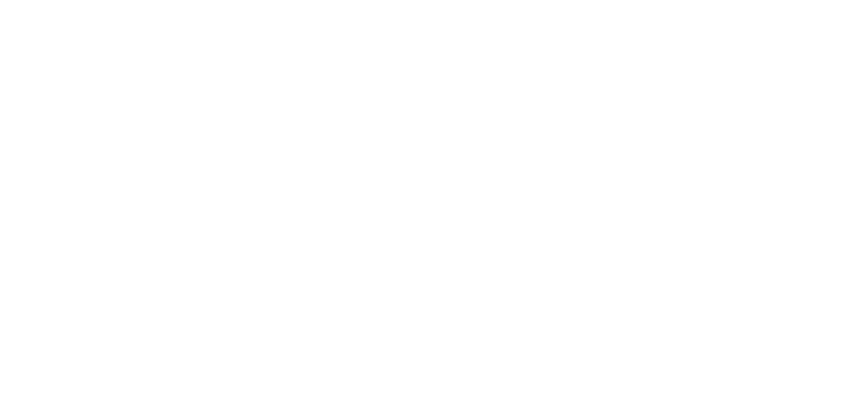
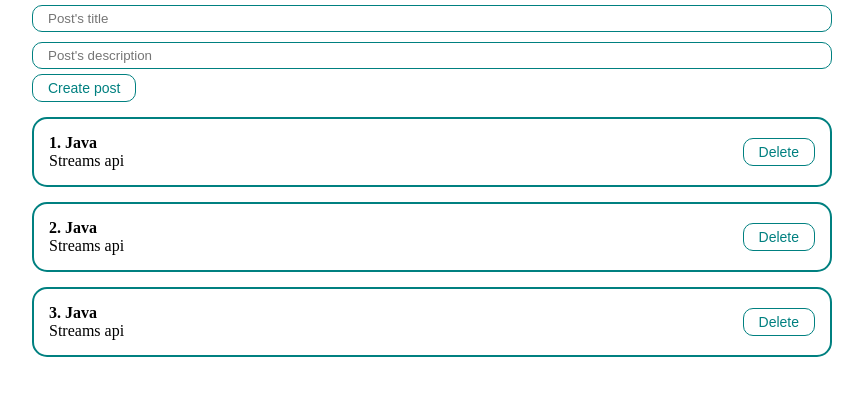
Before and after one commit to 01morozov92/react_example, a React (Create React App) app: page / in a window 1280 px wide. Shown: the top 396 px of the page, without its empty margins (208-1071 px from the left). Built offline with nearby package versions, Linux system fonts and the light colour scheme.

Commit message:
input => postsList

```diff
--- a/src/App.js
+++ b/src/App.js
@@ -1,11 +1,26 @@
 import "./styles/App.css"
+import {useState} from "react";
+import PostList from "./components/PostList";
+import MyForm from "./components/ui/MyForm";
 
 function App() {
 
+    const [posts, setPosts] = useState([
+        {id: 1, title: "Java", body: "Streams api"},
+        {id: 2, title: "Java", body: "Streams api"},
+        {id: 3, title: "Java", body: "Streams api"}
+    ])
+
+
+    const createPost = (newPost) => {
+        console.log(posts)
+        setPosts([...posts, newPost])
+    };
 
     return (
         <div className="App">
-
+            <MyForm create={createPost}/>
+            <PostList posts={posts}/>
         </div>
     );
 }
--- /dev/null
+++ b/src/components/PostItem.jsx
@@ -0,0 +1,16 @@
+import React from 'react';
+import MyButton from "./ui/button/MyButton";
+
+const PostItem = ({number, post}) => {
+    return (
+        <div className="post">
+            <div className="post__content">
+                <strong>{number}. {post.title}</strong>
+                <div>{post.body}</div>
+            </div>
+            <MyButton>Delete</MyButton>
+        </div>
+    );
+};
+
+export default PostItem;
--- /dev/null
+++ b/src/components/PostList.jsx
@@ -0,0 +1,14 @@
+import React from 'react';
+import PostItem from "./PostItem";
+
+const PostList = ({posts}) => {
+    return (
+        <div>
+            {
+                posts.map((post, index) => <PostItem number={index + 1} post={post} key={post.id}/>)
+            }
+        </div>
+    );
+};
+
+export default PostList;
--- /dev/null
+++ b/src/components/ui/MyForm.jsx
@@ -0,0 +1,36 @@
+import React, {useState} from 'react';
+import MyInput from "./input/MyInput";
+import MyButton from "./button/MyButton";
+
+const MyForm = ({create}) => {
+
+    const [post, setPost] = useState({title: "", body: ""})//id
+
+    const addNewPost = (event) => {
+        event.preventDefault()
+        const newPost = {
+            ...post, id: Date.now()
+        }
+        create(newPost)
+        setPost({
+            title: "",
+            body: ""
+        })
+    };
+
+    return (
+        <form>
+            <MyInput
+                value={post.title}
+                onChange={event => setPost({...post, title: event.target.value})}
+                type="text" placeholder="Post's title"/>
+            <MyInput
+                value={post.body}
+                onChange={event => setPost({...post, body: event.target.value})}
+                type="text" placeholder="Post's description"/>
+            <MyButton onClick={addNewPost}>Create post</MyButton>
+        </form>
+    );
+};
+
+export default MyForm;
--- /dev/null
+++ b/src/components/ui/button/MyButton.jsx
@@ -0,0 +1,12 @@
+import React from 'react';
+import classes from "./MyButton.module.css"
+
+const MyButton = ({children, ...props}) => {
+    return (
+        <button className={classes.myBtn} {...props}>
+            {children}
+        </button>
+    );
+};
+
+export default MyButton;
--- /dev/null
+++ b/src/components/ui/button/MyButton.module.css
@@ -0,0 +1,17 @@
+.myBtn{
+    padding: 5px 15px;
+    color: teal;
+    font-size: 14px;
+    background: transparent;
+    border: 1px solid teal;
+    cursor: pointer;
+    border-radius: 10px;
+}
+
+.myBtn:hover{
+    filter: brightness(150%);
+}
+
+.myBtn:active{
+    filter: brightness(70%);
+}
--- /dev/null
+++ b/src/components/ui/input/MyInput.jsx
@@ -0,0 +1,10 @@
+import React from 'react';
+import classes from "./MyInput.module.css"
+
+const MyInput = (props) => {
+    return (
+        <input className={classes.myInput} {...props}/>
+    );
+};
+
+export default MyInput;
--- /dev/null
+++ b/src/components/ui/input/MyInput.module.css
@@ -0,0 +1,8 @@
+.myInput{
+    width: 100%;
+    padding: 5px 15px;
+    margin: 5px 0;
+    border: 1px solid teal;
+    border-radius: 10px;
+    outline: none;
+}
```
